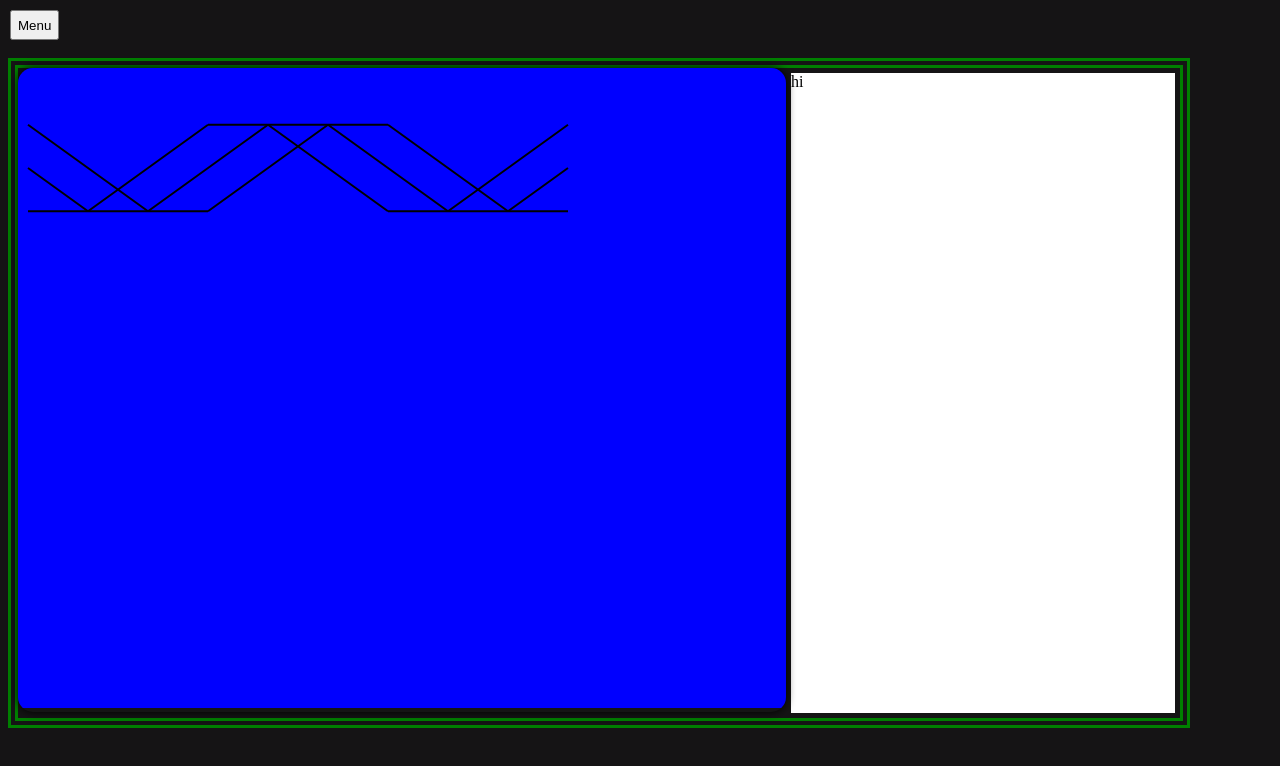
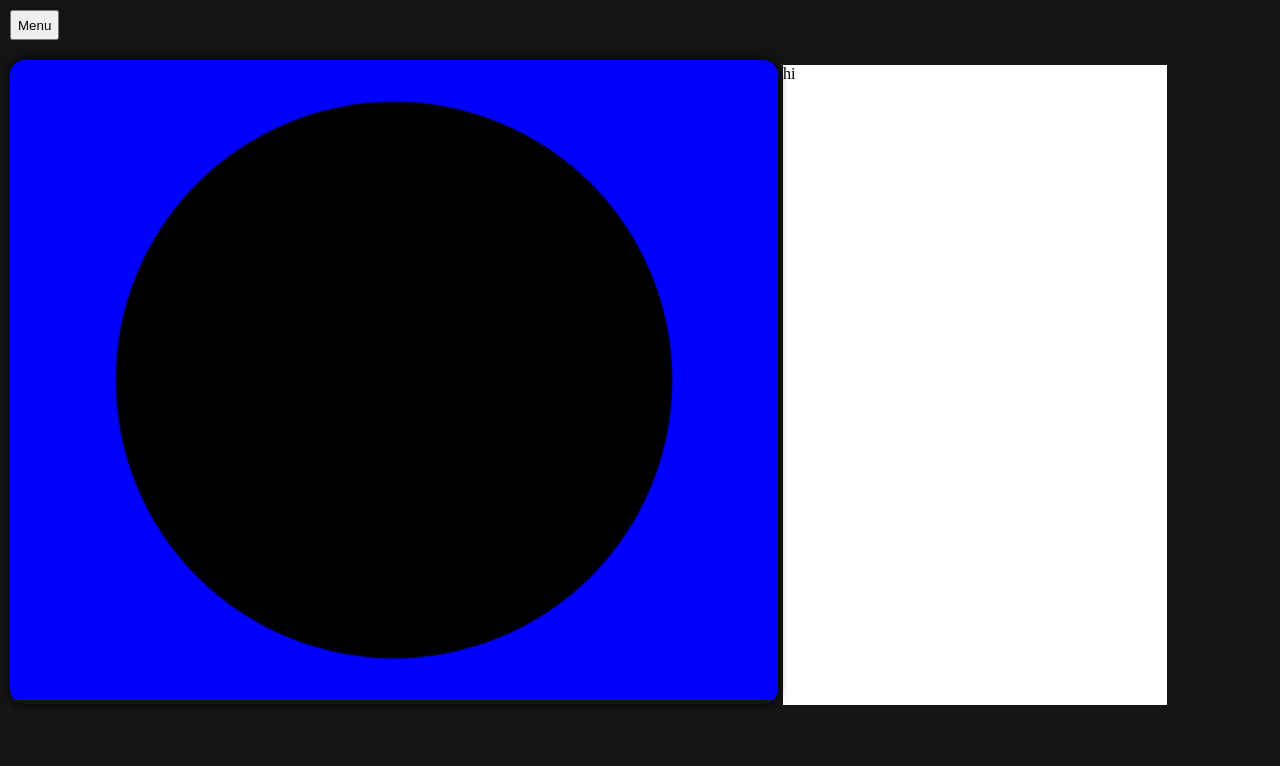
Before and after one commit to billiestr/physicssim, a plain HTML site: page simulations/projectiles/index.html in a window 1280 px wide. Drawn offline with Linux system fonts and the light colour scheme.

Commit message:
moved wave stuff to right place

```diff
--- a/simulations/projectiles/script.js
+++ b/simulations/projectiles/script.js
@@ -7,36 +7,13 @@ const startButton = document.getElementById("flappy-start")
 const playButton = document.getElementById("flappy-play")
 const scoreText = document.getElementById("flappy-score")
 const highScoreText = document.getElementById("flappy-hscore")
-
-const slider = document.getElementById("lifespan-slider")
-slider.oninput = function() {}*/
-canvas.width = canvas.offsetWidth;
-canvas.height = canvas.offsetHeight;
+*/
+canvas.width = 600;
+canvas.height = 500;
 // Draw a rectangle to make the canvas visible
 ctx.fillStyle = 'blue';
 ctx.fillRect(0, 0, canvas.width, canvas.height);
 
 import * as drawShape from '/utils/shape.js'
 
-//drawShape.circle(ctx, {x: canvas.width /2, y: canvas.height /2}, canvas.height /2.3)
-
-let i = 0;
-let lastTime = Date.now()
-function loop() {
-	const now = Date.now()
-	const deltaTime = (now-lastTime)/1000
-	lastTime = now
-	if (Math.random() > 0.95) {console.log(1/deltaTime)}
-	ctx.fillStyle = 'blue';
-	ctx.fillRect(0, 0, canvas.width, canvas.height);
-	drawShape.sineWave(ctx, [10, 100], {offset:i})
-	drawShape.sineWave(ctx, [10, 100], {offset:-i})
-	drawShape.drawFunction(ctx, (x)=>{
-		return Math.sin((x+i)*Math.PI/180)+Math.sin((x-i)*Math.PI/180)
-	}, {}, {offset:[10, 100], scale: [1, 50]})
-	i++;
-	requestAnimationFrame(loop)
-}
-loop()
-
-console.log("yeah")
+drawShape.circle(ctx, {x: canvas.width /2, y: canvas.height /2}, canvas.height /2.3)
--- a/simulations/projectiles/style.css
+++ b/simulations/projectiles/style.css
@@ -1,6 +1,5 @@
 #main-container {
     position: absolute;
-    border: 10px double green;
     padding: 0;
     margin-top: 50px;
     margin-left: auto;
@@ -16,7 +15,7 @@
 #projectile-canvas {
     width: 60vw;
     height: 50vw;
-    max-width:96vh;
+    max-width: 96vh;
     max-height: 80vh;
     /* display: block; */
 }
@@ -24,14 +23,14 @@
 
 #canvas-container {
     padding: 0;
-    width:fit-content;
-    height:fit-content;
+    width: fit-content;
+    height: fit-content;
     overflow: hidden;
     display: inline-block;
     top: 50%;
     /* transform: translateY(-50%); */
-	box-shadow: 0 0 10px black;
-	border-radius: 15px;
+    box-shadow: 0 0 10px black;
+    border-radius: 15px;
 }
 
 /* #projectile-canvas {
@@ -55,17 +54,17 @@
     display: flex;
     justify-content: space-between;
     align-items: center; */
-    /* position:absolute;
+/* position:absolute;
     top: 55%;
     transform: translateY(-50%); */
-    /*
+/*
 	border: 4px double #550756;
 	box-shadow: 0 0 10px black;
 	border-radius: 15px;
 } */
 
 #menu {
-    margin:5px;
+    margin: 5px;
     float: right;
 
     top: 0;
```
